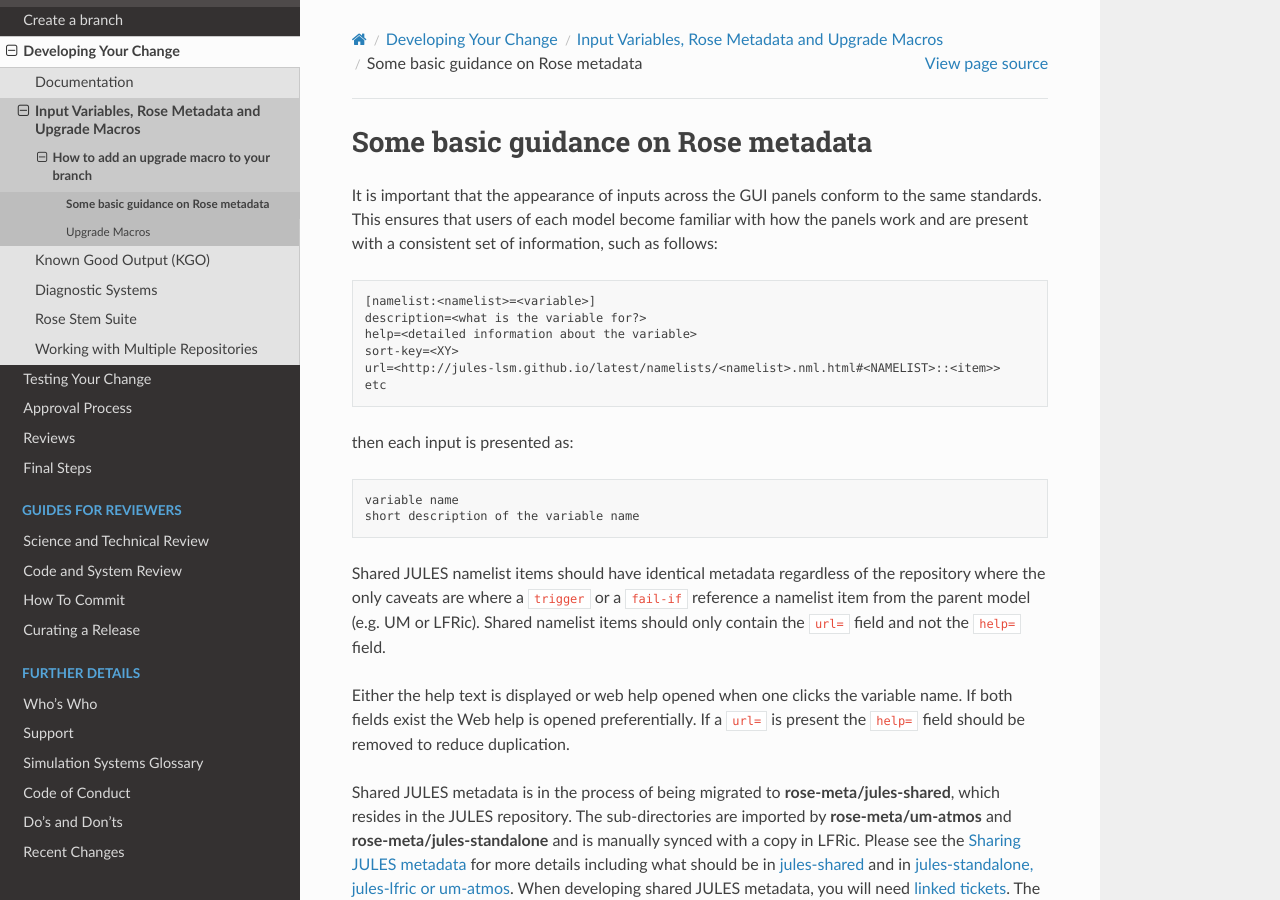
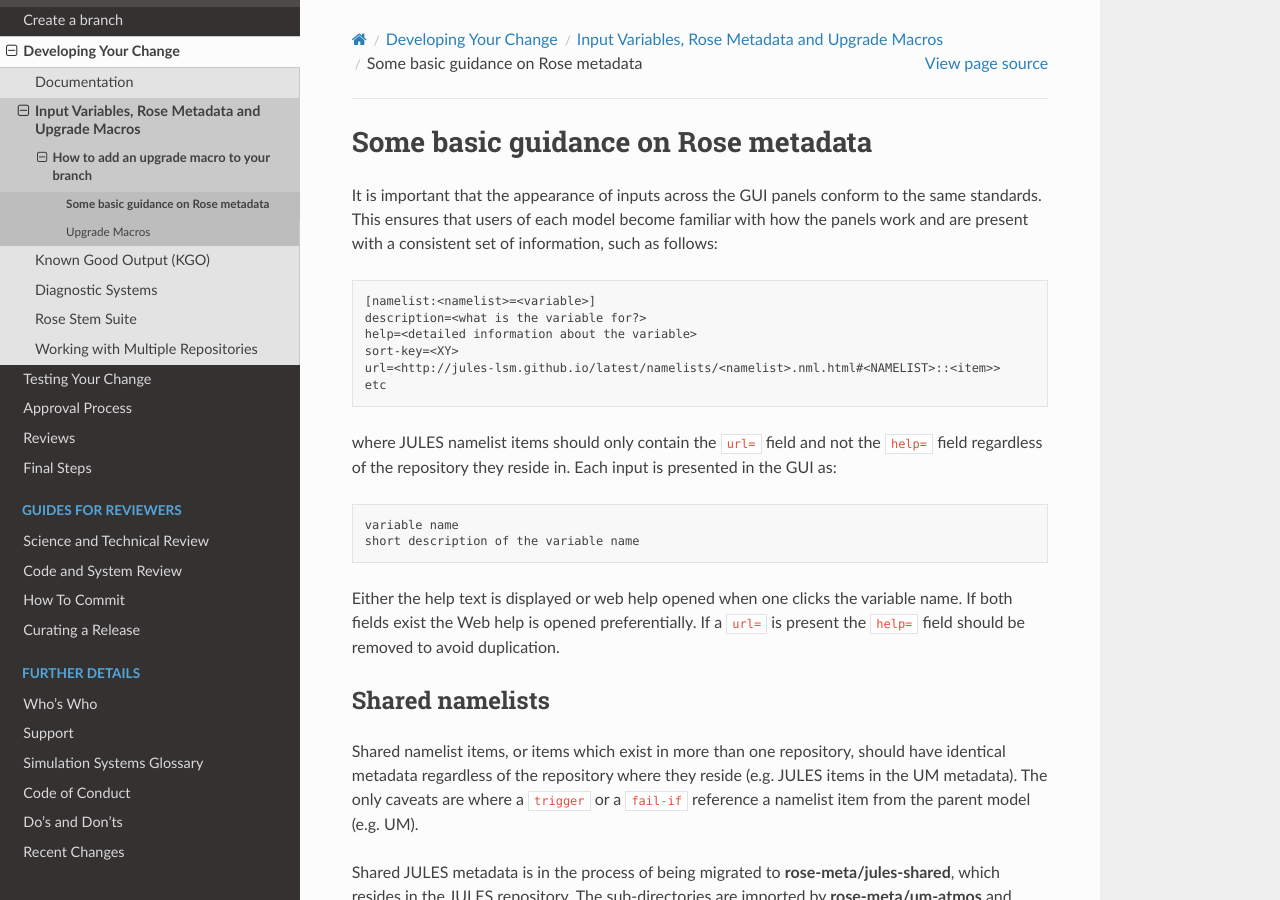
Before and after one commit to MetOffice/simulation-systems, a Sphinx documentation site: the page built from source/WorkingPractices/metadata_guidance.rst, in a window 1280 px wide and 900 px high. Built offline with Sphinx 7.4.7 and the Read the Docs theme 2.0.0, drawn with Linux system fonts in a browser that asks for light colours; some of the changed text lies outside the part shown.

Commit message:
Some tweaks to the shared metadata guidance

```diff
--- a/source/WorkingPractices/metadata_guidance.rst
+++ b/source/WorkingPractices/metadata_guidance.rst
@@ -19,23 +19,28 @@ with a consistent set of information, such as follows:
    url=<http://jules-lsm.github.io/latest/namelists/<namelist>.nml.html#<NAMELIST>::<item>>
    etc
 
-then each input is presented as:
+where JULES namelist items should only contain the ``url=`` field and
+not the ``help=`` field regardless of the repository they reside
+in. Each input is presented in the GUI as:
 
 .. code-block::
 
     variable name
     short description of the variable name
 
-Shared JULES namelist items should have identical metadata regardless
-of the repository where the only caveats are where a ``trigger`` or a
-``fail-if`` reference a namelist item from the parent model (e.g. UM or
-LFRic). Shared namelist items should only contain the ``url=`` field and
-not the ``help=`` field.
-
 Either the help text is displayed or web help opened when one clicks
 the variable name. If both fields exist the Web help is opened
 preferentially. If a ``url=`` is present the ``help=`` field should be
-removed to reduce duplication.
+removed to avoid duplication.
+
+Shared namelists
+----------------
+
+Shared namelist items, or items which exist in more than one
+repository, should have identical metadata regardless of the
+repository where they reside (e.g. JULES items in the UM
+metadata). The only caveats are where a ``trigger`` or a ``fail-if``
+reference a namelist item from the parent model (e.g. UM).
 
 Shared JULES metadata is in the process of being migrated to
 **rose-meta/jules-shared**, which resides in the JULES
```
Also changed, not shown: other parts of source/WorkingPractices/metadata_guidance.rst (+3 -1 lines).
